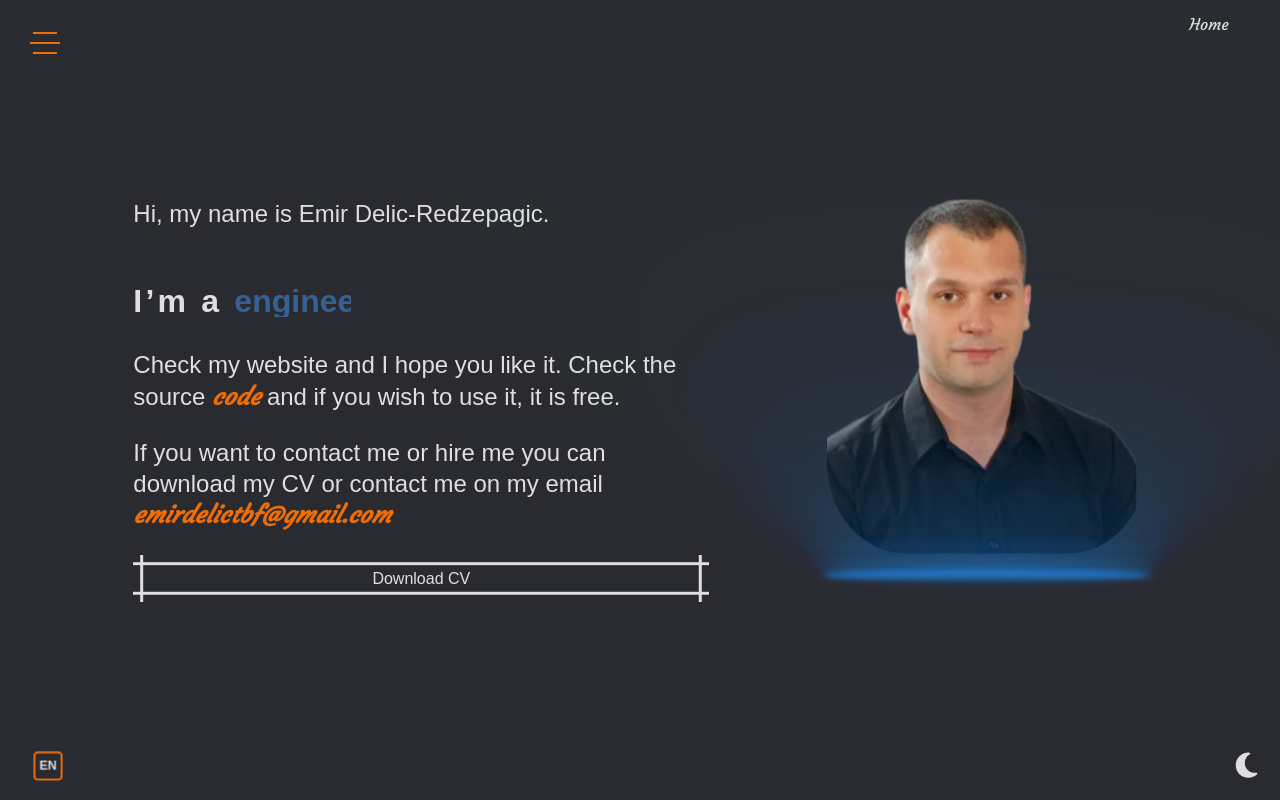
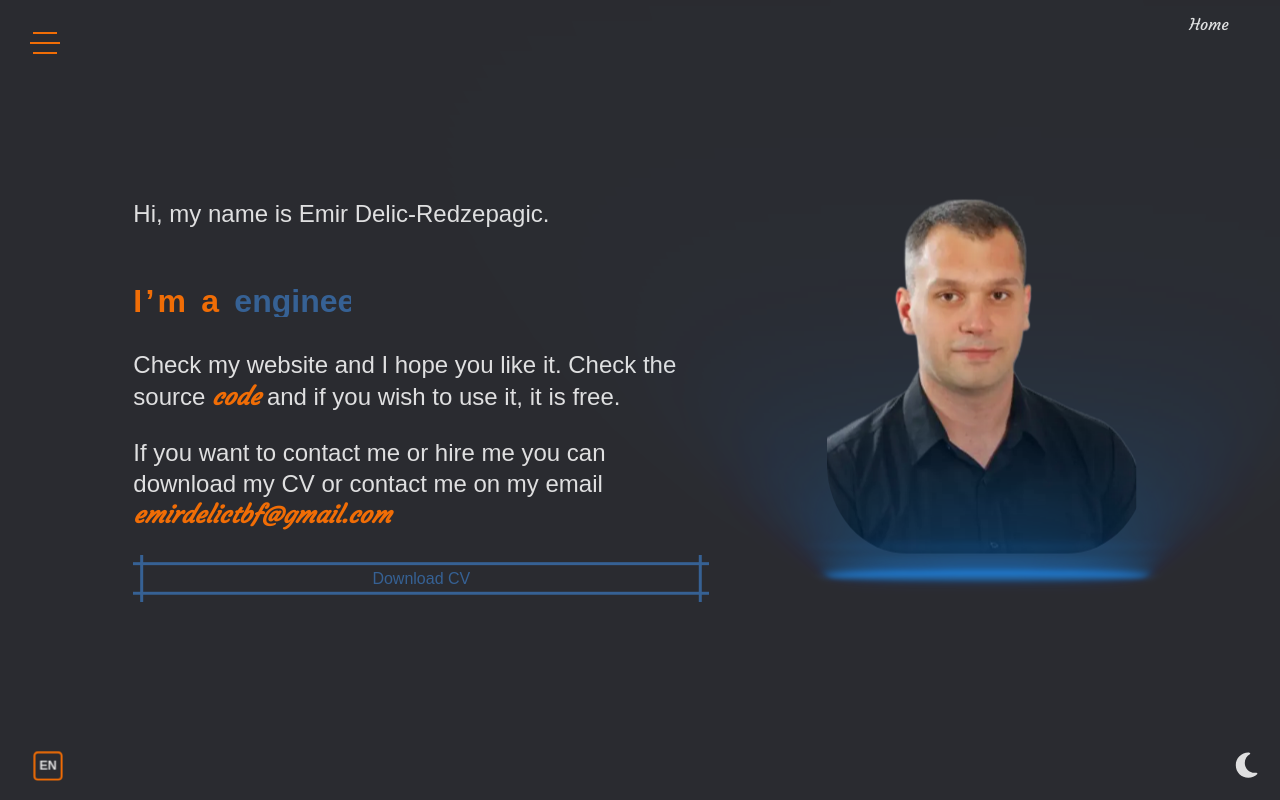
Before and after one commit to EmirDelicR/curriculum-v2, a React (Vite) app: page / in a window 1280 px wide. Built offline with nearby package versions, Linux system fonts and the light colour scheme.

Commit message:
Update colors

```diff
--- a/src/UI/components/buttons/button/Button.scss
+++ b/src/UI/components/buttons/button/Button.scss
@@ -1,7 +1,7 @@
 .button {
   --b: 3px;
   --s: 0.45em;
-  --color: var(--main-color);
+  --color: var(--primary);
 
   padding: calc(0.5em + var(--s)) calc(0.9em + var(--s));
   color: var(--color);
--- a/src/UI/components/textTyping/TextTyping.scss
+++ b/src/UI/components/textTyping/TextTyping.scss
@@ -5,13 +5,13 @@
   overflow: hidden;
   display: inline-block;
   padding-right: 2px;
-  color: var(--main-color);
+  color: var(--secondary);
   margin: 1em 0;
   width: 100%;
 
   .typing-text {
     position: relative;
-    color: var(--nav-link-hover);
+    color: var(--primary);
     letter-spacing: 0;
 
     &:before {
@@ -22,7 +22,7 @@
       height: 100%;
       width: 100%;
       background-color: var(--page-background);
-      border-left: 2px solid var(--nav-link-hover);
+      border-left: 2px solid var(--primary);
       animation: typing var(--timing) steps(var(--steps)) infinite,
         cursor 0.5s step-end infinite alternate;
     }
```
